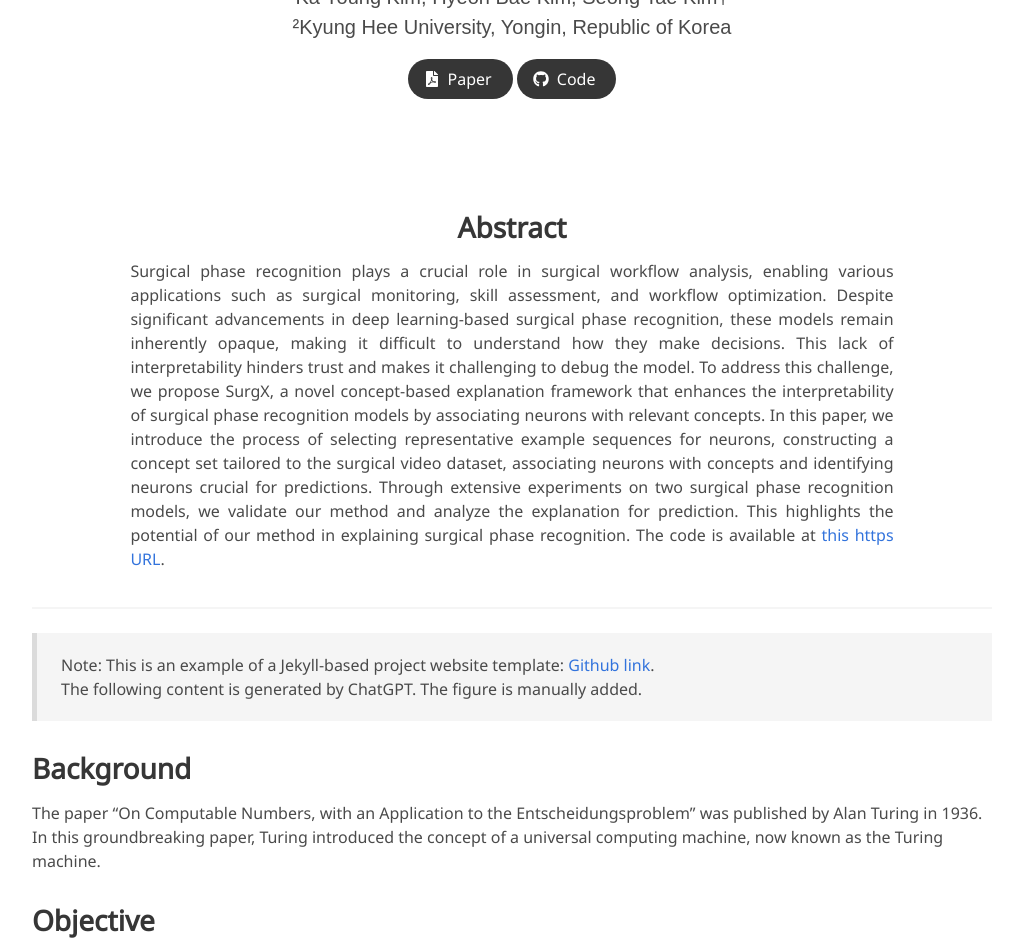
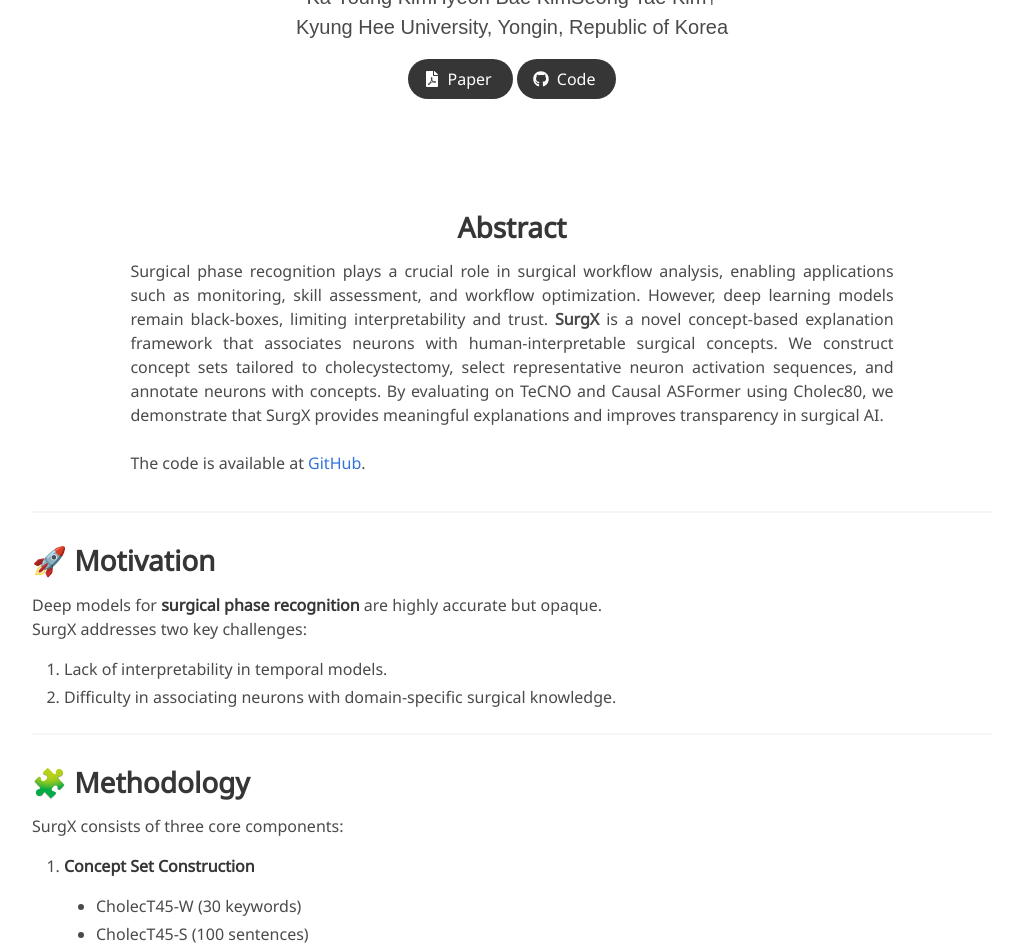
Before and after one commit to ailab-kyunghee/SurgX, a Jekyll site: the page built from index.md, in a window 1280 px wide and 1400 px high, scrolled down 252 px. Shown: the top 952 px of the window, without its empty margins (128-1140 px from the left). Built offline with Jekyll 4.4.1, drawn with Linux system fonts in a browser that asks for light colours; some web fonts are replaced; some of the changed text lies outside the part shown.

Commit message:
Update index.md

````diff
--- a/_layouts/project_page.html
+++ b/_layouts/project_page.html
@@ -46,7 +46,10 @@
     <div class="container is-max-desktop">
       <div class="columns is-centered">
         <div class="column has-text-centered">
-          <h1 class="title is-1 publication-title">{{ page.title }}</h1>
+          <h1 class="title is-1 publication-title">
+            MICCAI 2025<br>
+            SurgX: Neuron-Concept Association for Explainable Surgical Phase Recognition
+          </h1>
           {% if page.authors %}
           <div class="is-size-5 publication-authors">
             <span class="author-block">
--- a/index.md
+++ b/index.md
@@ -4,70 +4,83 @@
 
 title: "[MICCAI 2025] SurgX: Neuron-Concept Association for Explainable Surgical Phase Recognition"
 authors:
-    Ka Young Kim, Hyeon Bae Kim, Seong Tae Kim†
+  - Ka Young Kim
+  - Hyeon Bae Kim
+  - Seong Tae Kim†
 affiliations:
-    ²Kyung Hee University, Yongin, Republic of Korea
-paper: https://arxiv.org/pdf/2507.15541
-# video: https://www.youtube.com/results?search_query=turing+machine
+  - Kyung Hee University, Yongin, Republic of Korea
+paper: https://arxiv.org/pdf/2507.15418v1
 code: https://github.com/ailab-kyunghee/SurgX
-# data: https://huggingface.co/docs/datasets
 ---
 
-<!-- Using HTML to center the abstract -->
+<!-- Abstract -->
 <div class="columns is-centered has-text-centered">
-    <div class="column is-four-fifths">
-        <h2>Abstract</h2>
-        <div class="content has-text-justified">
-Surgical phase recognition plays a crucial role in surgical workflow analysis, enabling various applications such as surgical monitoring, skill assessment, and workflow optimization. Despite significant advancements in deep learning-based surgical phase recognition, these models remain inherently opaque, making it difficult to understand how they make decisions. This lack of interpretability hinders trust and makes it challenging to debug the model. To address this challenge, we propose SurgX, a novel concept-based explanation framework that enhances the interpretability of surgical phase recognition models by associating neurons with relevant concepts. In this paper, we introduce the process of selecting representative example sequences for neurons, constructing a concept set tailored to the surgical video dataset, associating neurons with concepts and identifying neurons crucial for predictions. Through extensive experiments on two surgical phase recognition models, we validate our method and analyze the explanation for prediction. This highlights the potential of our method in explaining surgical phase recognition. The code is available at <a href="https://github.com/ailab-kyunghee/SurgX" target="_blank">this https URL</a>.
-        </div>
+  <div class="column is-four-fifths">
+    <h2>Abstract</h2>
+    <div class="content has-text-justified">
+      Surgical phase recognition plays a crucial role in surgical workflow analysis, enabling applications such as monitoring, skill assessment, and workflow optimization. However, deep learning models remain black-boxes, limiting interpretability and trust.
+      <b>SurgX</b> is a novel concept-based explanation framework that associates neurons with human-interpretable surgical concepts. We construct concept sets tailored to cholecystectomy, select representative neuron activation sequences, and annotate neurons with concepts.
+      By evaluating on TeCNO and Causal ASFormer using Cholec80, we demonstrate that SurgX provides meaningful explanations and improves transparency in surgical AI.
+      <br><br>
+      The code is available at <a href="https://github.com/ailab-kyunghee/SurgX" target="_blank">GitHub</a>.
     </div>
+  </div>
 </div>
 
 ---
 
-> Note: This is an example of a Jekyll-based project website template: [Github link](https://github.com/shunzh/project_website).\
-> The following content is generated by ChatGPT. The figure is manually added.
+## 🚀 Motivation
+Deep models for **surgical phase recognition** are highly accurate but opaque.
+SurgX addresses two key challenges:
+1. Lack of interpretability in temporal models.
+2. Difficulty in associating neurons with domain-specific surgical knowledge.
 
-## Background
-The paper "On Computable Numbers, with an Application to the Entscheidungsproblem" was published by Alan Turing in 1936. In this groundbreaking paper, Turing introduced the concept of a universal computing machine, now known as the Turing machine.
+---
 
-## Objective
-Turing's main objective in this paper was to investigate the notion of computability and its relation to the Entscheidungsproblem (the decision problem), which is concerned with determining whether a given mathematical statement is provable or not.
+## 🧩 Methodology
+SurgX consists of three core components:
+1. **Concept Set Construction**
+   - CholecT45-W (30 keywords)
+   - CholecT45-S (100 sentences)
+   - ChoLec-270 (270 domain-specific surgical concepts)
+2. **Neuron Representative Sequence Selection**
+   - Extract highly-activated frames → build sequences (dilated / contiguous).
+3. **Neuron-Concept Annotation**
+   - Use vision-language embeddings (SurgVLP) to match neuron activations with textual concepts.
 
+![Method Overview](/static/image/surgx_method.png)
+*Figure 1: Neuron–concept association pipeline in SurgX.*
 
-## Key Ideas
-1. Turing first presented the concept of a "computable number," which refers to a number that can be computed by an algorithm or a definite step-by-step process.
-2. He introduced the notion of a Turing machine, an abstract computational device consisting of an infinite tape divided into cells and a read-write head. The machine can read and write symbols on the tape, move the head left or right, and transition between states based on a set of rules.
-3. Turing demonstrated that the set of computable numbers is enumerable, meaning it can be listed in a systematic way, even though it is not necessarily countable.
-4. He proved the existence of non-computable numbers, which cannot be computed by any Turing machine.
-5. Turing showed that the Entscheidungsproblem is undecidable, meaning there is no algorithm that can determine, for any given mathematical statement, whether it is provable or not.
+---
 
-![Turing Machine](/static/image/Turing_machine.png)
+## 📊 Results
 
-*Figure 1: A representation of a Turing Machine. Source: [Wiki](https://en.wikipedia.org/wiki/Turing_machine).*
+### Quantitative Evaluation
+We compare concept set construction, frame selection, and sequence design.
 
-## Table: Comparison of Computable and Non-Computable Numbers
+**Table 1: Concept Set Analysis**
+![Table 1](/static/image/table1.png)
 
-| Computable Numbers | Non-Computable Numbers |
-|-------------------|-----------------------|
-| Rational numbers, e.g., 1/2, 3/4 | Transcendental numbers, e.g., π, e |
-| Algebraic numbers, e.g., √2, ∛3 | Non-algebraic numbers, e.g., √2 + √3 |
-| Numbers with finite decimal representations | Numbers with infinite, non-repeating decimal representations |
+**Table 2: Ablation on Frame Selection**
+![Table 2](/static/image/table2.png)
 
-He used the concept of a universal Turing machine to prove that the set of computable functions is recursively enumerable, meaning it can be listed by an algorithm.
+---
 
-## Significance
-Turing's paper laid the foundation for the theory of computation and had a profound impact on the development of computer science. The Turing machine became a fundamental concept in theoretical computer science, serving as a theoretical model for studying the limits and capabilities of computation. Turing's work also influenced the development of programming languages, algorithms, and the design of modern computers.
+## 🔍 Qualitative Analysis
+SurgX enables explaining both correct and incorrect predictions:
 
-## Citation
-```
-@article{turing1936computable,
-  title={On computable numbers, with an application to the Entscheidungsproblem},
-  author={Turing, Alan Mathison},
-  journal={Journal of Mathematics},
-  volume={58},
-  number={345-363},
-  pages={5},
-  year={1936}
-}
-```
+- **Correct case:** model uses concepts like *“insert a port”* or *“hepatocystic triangle”* from previous frames.
+- **Failure case:** neurons annotated with *“cystic artery is isolated between clips”* often mislead predictions.
+
+![Qualitative Results](/static/image/surgx_qualitative.png)
+*Figure 2: Explanations for TeCNO and Causal ASFormer predictions.*
+
+---
+
+## ✨ Contributions
+- First **concept-based explanation framework** for surgical phase recognition.
+- Novel **concept set construction** tailored to cholecystectomy.
+- Extensive evaluation on **TeCNO** and **Causal ASFormer**.
+- Improves transparency and reliability of surgical AI models:contentReference[oaicite:1]{index=1}.
+
+---
````
Also changed, not shown: static/image/Turing_machine.png (deleted), static/image/table1.png (added), static/image/table2.png (added), 2 other files.
